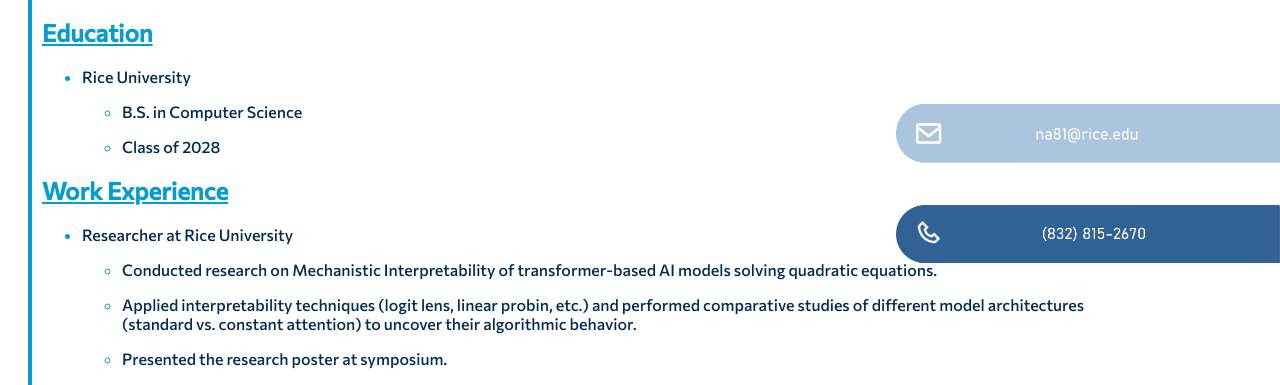
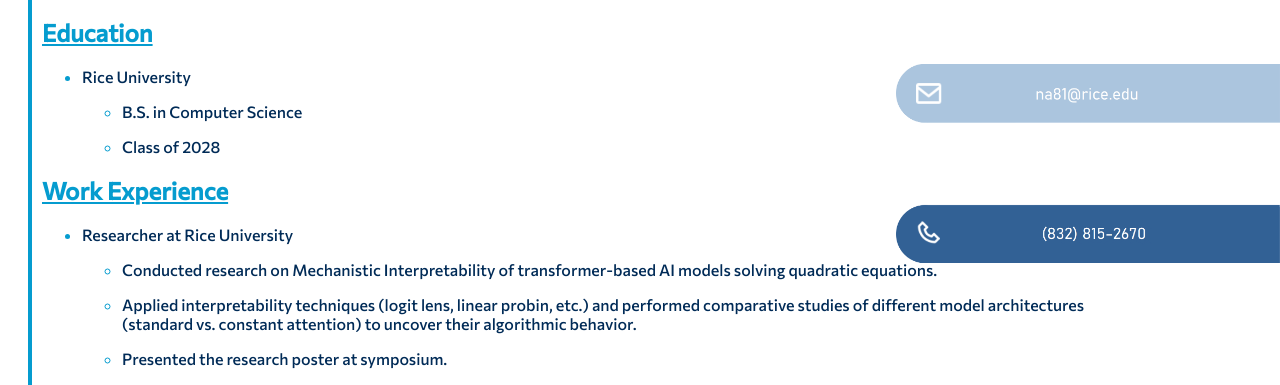
Before and after one commit to smetana228/CVcv, a plain HTML site: page index.html in a window 1280 px wide. Shown: the part 397-782 px from the top of the page. Drawn offline with nearby package versions, Linux system fonts and the light colour scheme.

Commit message:
Update style.css

```diff
--- a/style.css
+++ b/style.css
@@ -67,7 +67,7 @@ p{
   position: fixed;
   right:0;
   transition:0.5s;
-  bottom: calc(140px + 100px);
+  bottom: calc(140px + 140px);
   max-width: 30%;
 }
 .vl{
```
